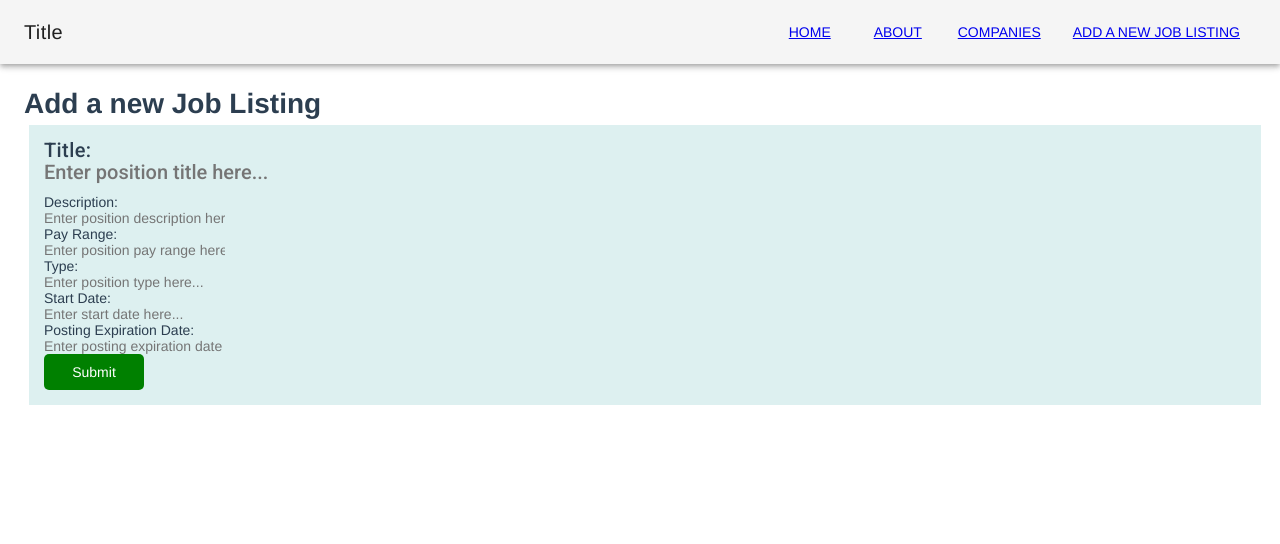
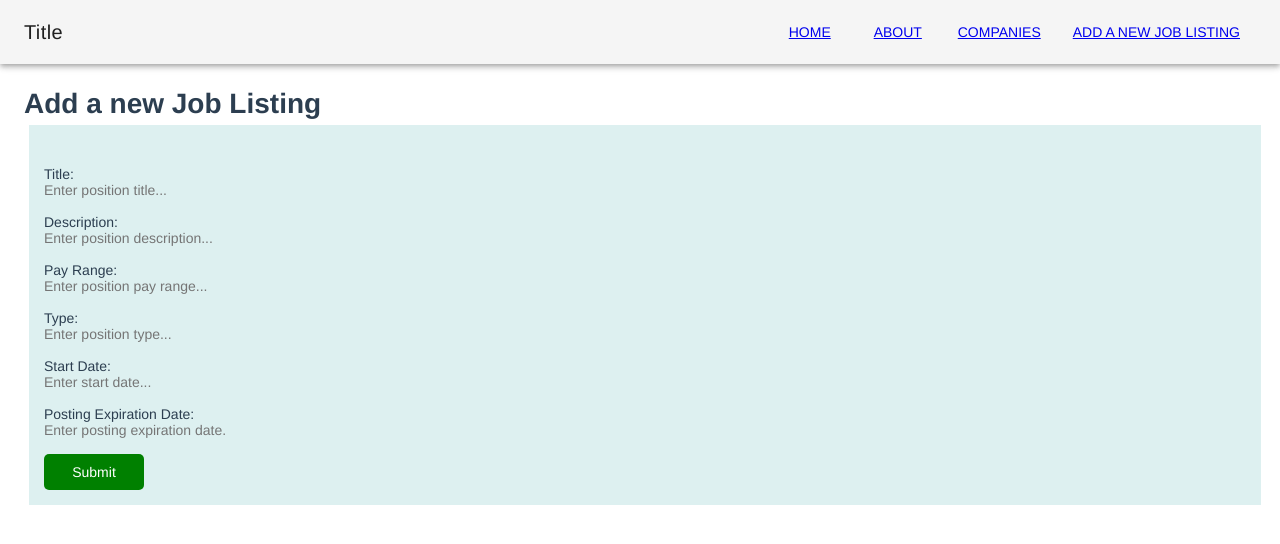
Before and after one commit to WindowDump/umass-cs320-c-lions, a Vue app in the folder frontend/: page /addPosition in a window 1280 px wide. Shown: the top 544 px of the page. Built offline with nearby package versions, Linux system fonts and the light colour scheme.

Commit message:
Fixed errors, but POST still not functional

```diff
--- a/frontend/src/components/AddPositionForm.vue
+++ b/frontend/src/components/AddPositionForm.vue
@@ -1,60 +1,61 @@
 <template>
   <div class="form">
     <div class="form-info">
-      <div class="title">
+      <p class="title"></p>
       <div>Title:</div>
       <input
+        class="tText"
         type="text"
-          v-model="text"
-          placeholder="Enter position title here..."
+        v-model="titleText"
+        placeholder="Enter position title..."
         v-bind="theTitle"
       />
-      </div>
-      <div class="desc">
+      <p />
+      <p class="desc"></p>
       <div>Description:</div>
       <input
         type="text"
-          v-model="text"
-          placeholder="Enter position description here..."
+        v-model="descText"
+        placeholder="Enter position description..."
         v-bind="theDesc"
       />
-      </div>
-      <div class="range">
+      <p />
+      <p class="range"></p>
       <div>Pay Range:</div>
       <input
         type="text"
-          v-model="text"
-          placeholder="Enter position pay range here..."
+        v-model="rangeText"
+        placeholder="Enter position pay range..."
         v-bind="theRange"
       />
-      </div>
-      <div class="type">
+      <p />
+      <p class="type"></p>
       <div>Type:</div>
       <input
         type="text"
-          v-model="text"
-          placeholder="Enter position type here..."
+        v-model="typeText"
+        placeholder="Enter position type..."
         v-bind="theType"
       />
-      </div>
-      <div class="start">
+      <p />
+      <p class="start"></p>
       <div>Start Date:</div>
       <input
         type="text"
-          v-model="text"
-          placeholder="Enter start date here..."
+        v-model="startText"
+        placeholder="Enter start date..."
         v-bind="theStart"
       />
-      </div>
-      <div class="exp">
+      <p />
+      <p class="exp"></p>
       <div>Posting Expiration Date:</div>
       <input
         type="text"
-          v-model="text"
-          placeholder="Enter posting expiration date here"
+        v-model="expText"
+        placeholder="Enter posting expiration date..."
         v-bind="theExp"
       />
-      </div>
+      <p />
       <button class="btn-apply" v-on:click="post">Submit</button>
     </div>
   </div>
@@ -73,7 +74,20 @@ let theStart: String = ''
 let theExp: String = ''
 
 export default Vue.extend({
-  data: () => ({}),
+  data: () => ({
+    theTitle: '',
+    theDesc: '',
+    theRange: '',
+    theType: '',
+    theStart: '',
+    theExp: '',
+    titleText: '',
+    descText: '',
+    rangeText: '',
+    typeText: '',
+    startText: '',
+    expText: ''
+  }),
 
   methods: {
     post: async function(event: Event) {
```
Lines whose indentation alone changed are shown as unchanged.
